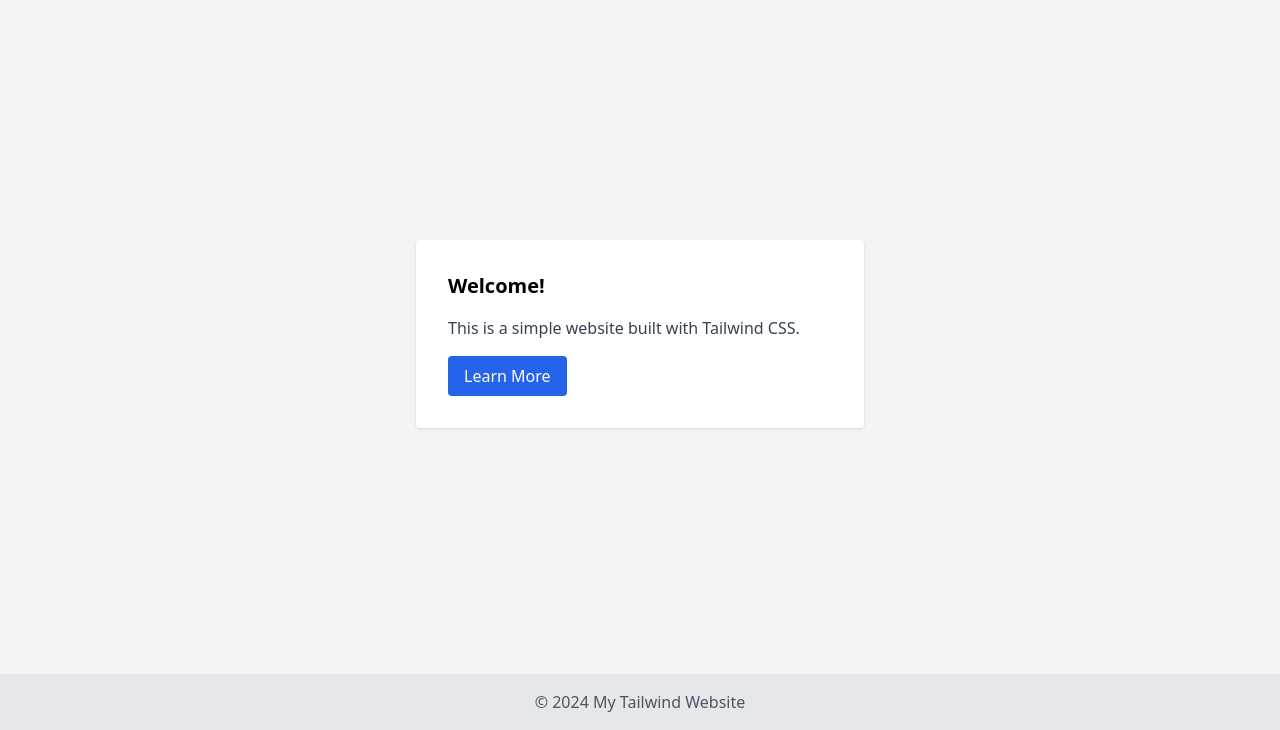
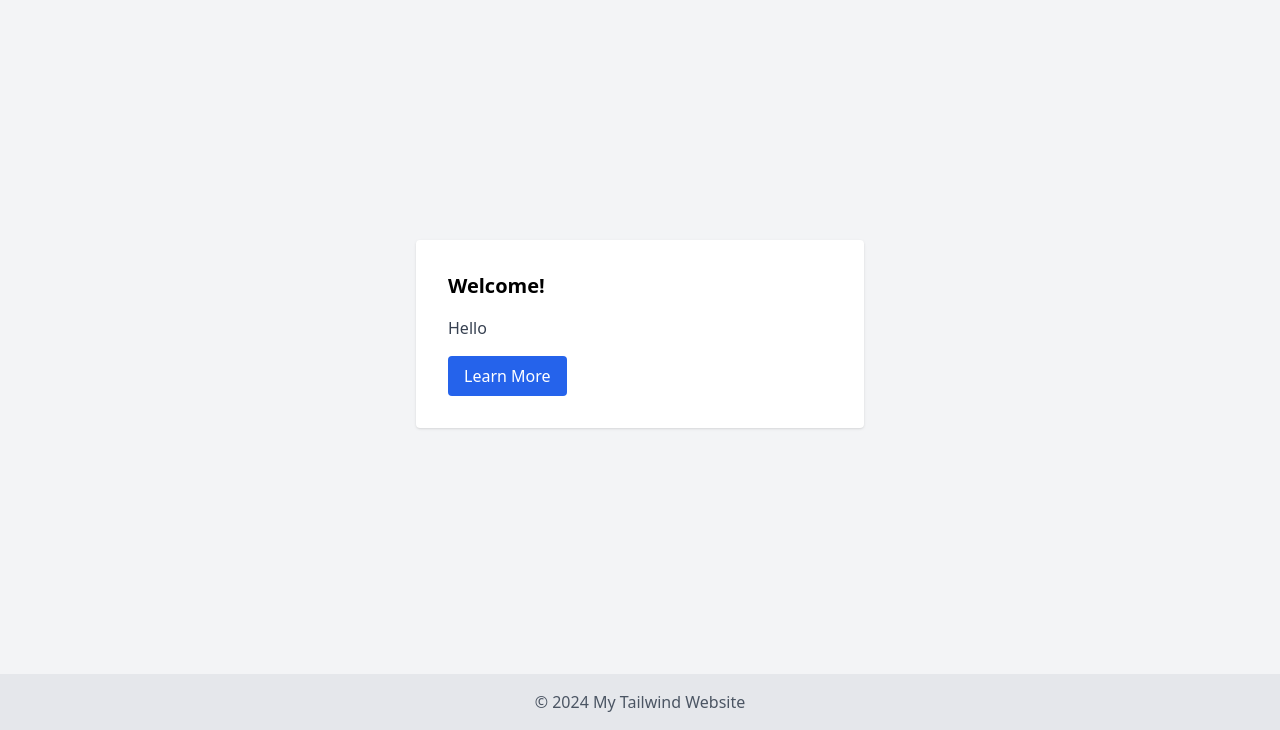
Before and after one commit to Tituswashere/website, a plain HTML site: page index.html in a window 1280 px wide. Shown: the part 70-800 px from the top of the page. Drawn offline with nearby package versions, Linux system fonts and the light colour scheme.

Commit message:
Update index.html

```diff
--- a/index.html
+++ b/index.html
@@ -14,7 +14,7 @@
         <div class="bg-white rounded shadow p-8 max-w-md w-full">
             <h2 class="text-xl font-semibold mb-4">Welcome!</h2>
             <p class="text-gray-700 mb-4">
-                This is a simple website built with Tailwind CSS.
+               Hello
             </p>
             <a href="#" class="inline-block bg-blue-600 text-white px-4 py-2 rounded hover:bg-blue-700 transition">Learn More</a>
         </div>
```
